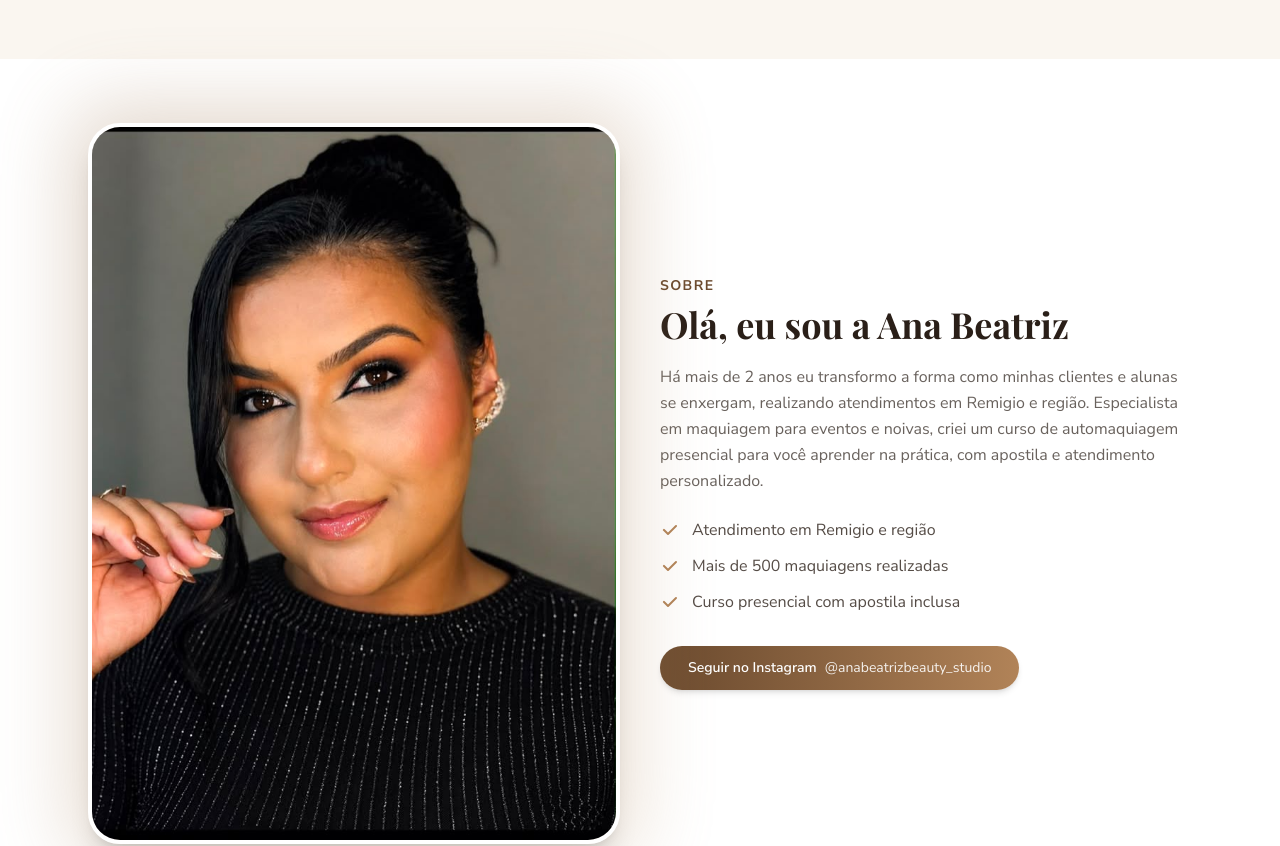
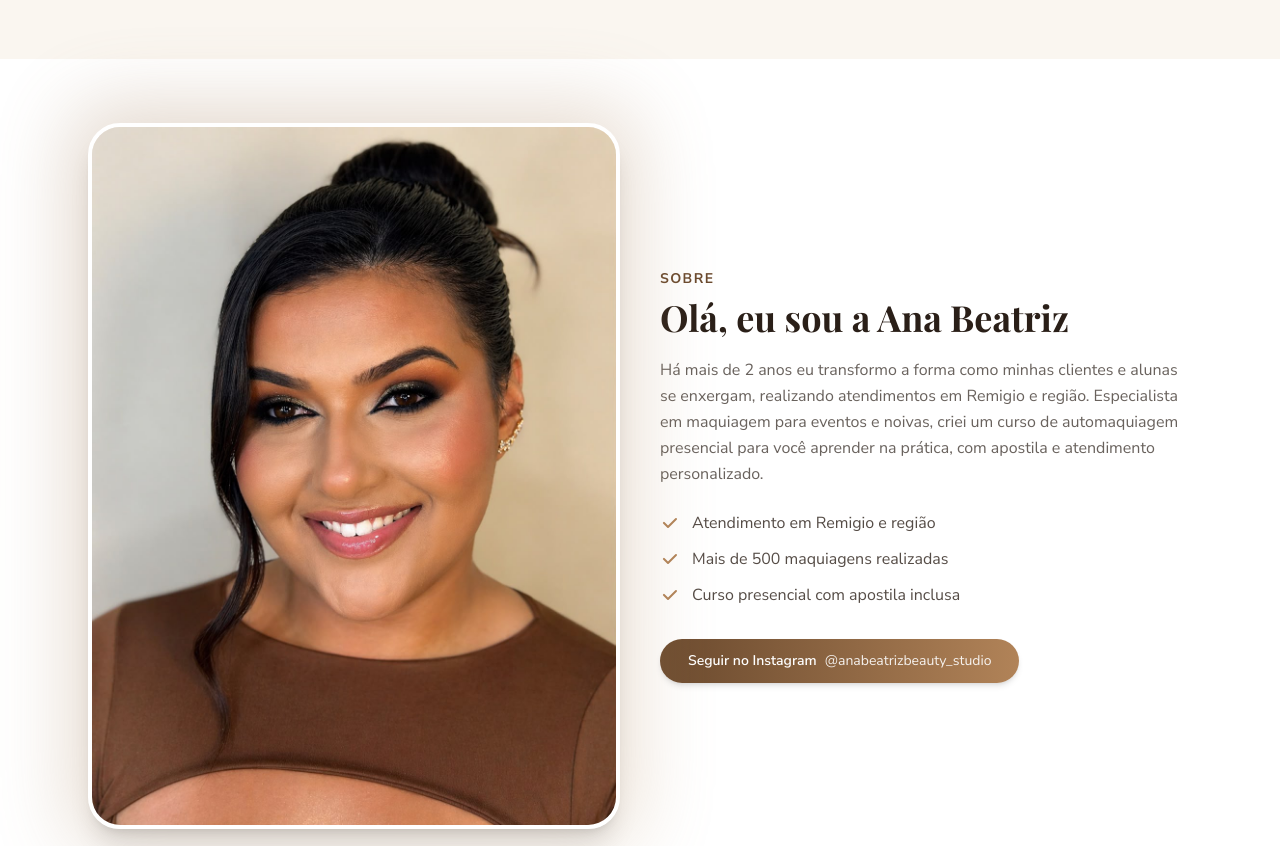
Before and after one commit to SillvaPedro/ana-beatriz-beauty-studio, a Next.js app: page / in a window 1280 px wide. Shown: the part 2520-3366 px from the top of the page. Built offline with nearby package versions, Linux system fonts and the light colour scheme; a web font is replaced by a local one.

Commit message:
feat: troca imagem da secao sobre

```diff
--- a/app/page.tsx
+++ b/app/page.tsx
@@ -182,7 +182,7 @@ export default function Home() {
           <div className="relative order-2 lg:order-1">
             <div className="absolute -inset-4 rounded-[2rem] bg-gradient-to-br from-brown-400 to-beige-400 opacity-30 blur-2xl" />
             <Image
-              src="/images/img - principal.jpeg"
+              src="/images/imagem-sobre-mim.jpeg"
               alt="Ana Beatriz, maquiadora profissional"
               width={640}
               height={720}
```
Also changed, not shown: public/images/imagem-sobre-mim.jpeg (added).
